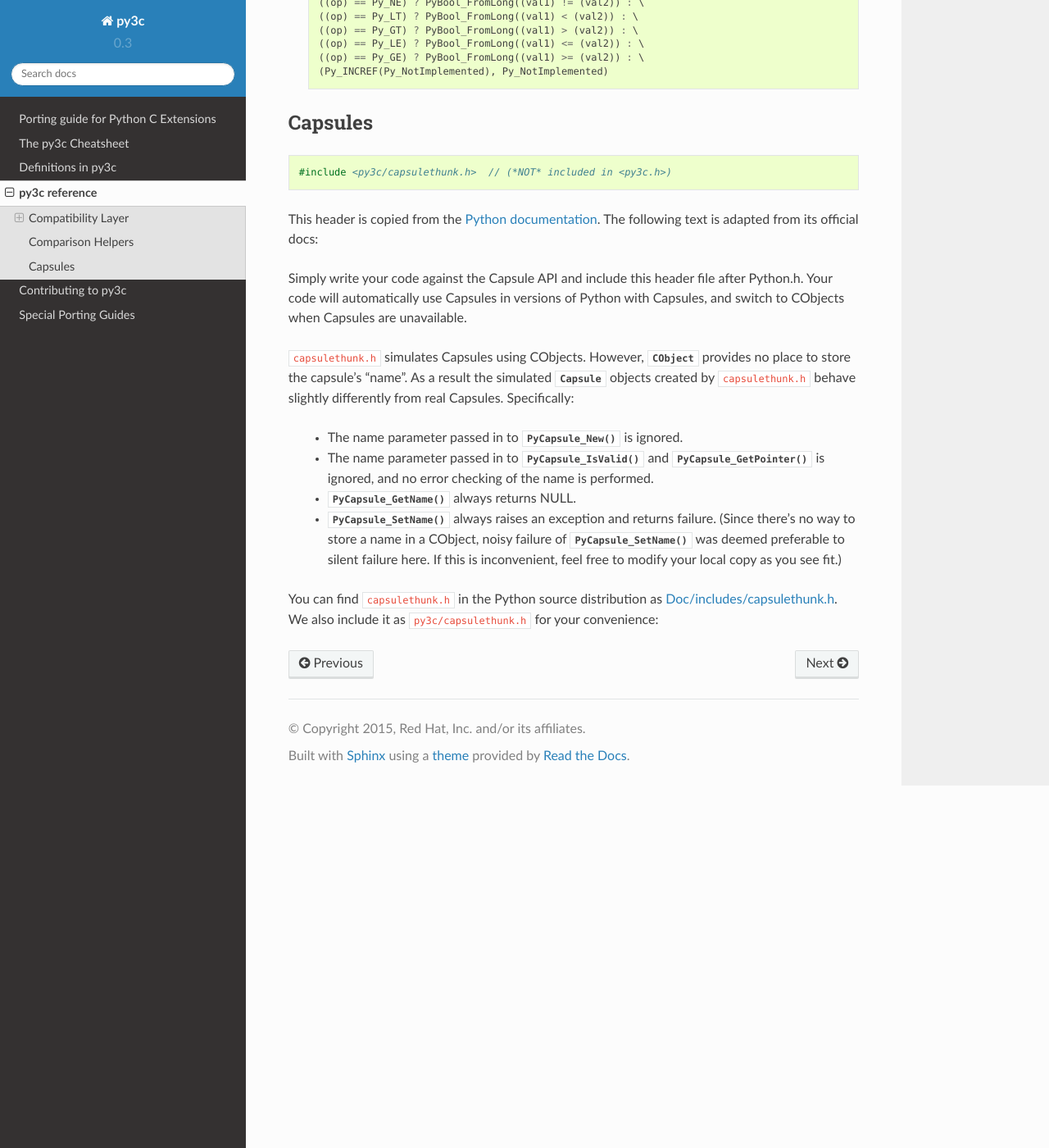
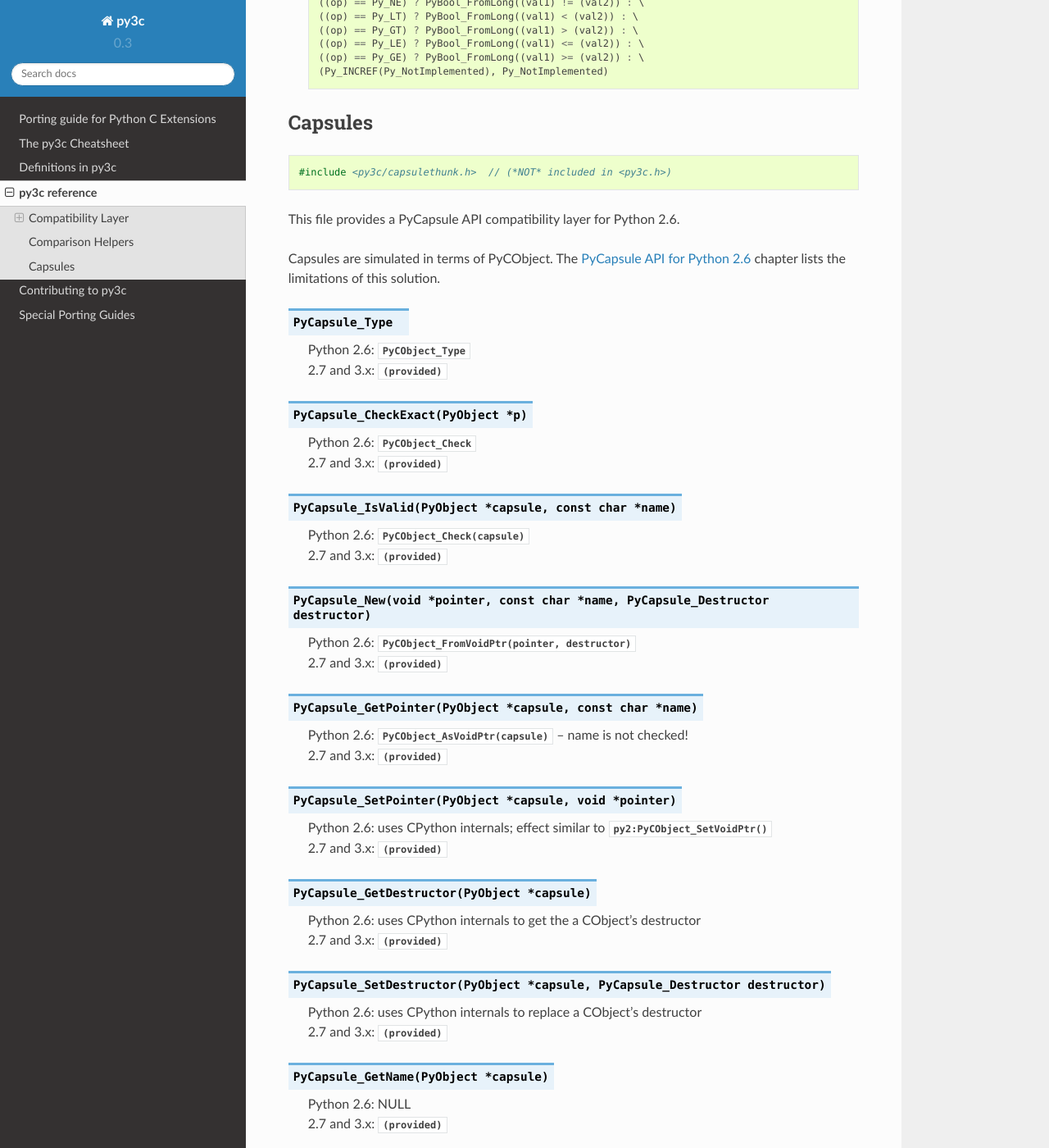
Before and after one commit to encukou/py3c, a Sphinx documentation site: the page built from doc/source/reference.rst, in a window 1280 px wide and 1400 px high, scrolled down 9446 px. Shown: the whole window at 82% size. Built offline with Sphinx 7.4.7 and the Read the Docs theme 2.0.0, drawn with Linux system fonts in a browser that asks for light colours; some of the changed text lies outside the part shown.

Commit message:
Adapt capsulethunk docs, and expand the other PyCapsule material

```diff
--- a/doc/source/cheatsheet.rst
+++ b/doc/source/cheatsheet.rst
@@ -89,4 +89,4 @@ CObject
 ~~~~~~~
 
 Use the `PyCapsule <https://docs.python.org/3/c-api/capsule.html#capsules>`_ API.
-If you need to support 2.6, you'll currently need ``#if PY_3`` blocks.
+If you need to support 2.6, see the chapter :doc:`capsulethunk`.
--- a/doc/source/reference.rst
+++ b/doc/source/reference.rst
@@ -499,34 +499,72 @@ Capsules
 
     #include <py3c/capsulethunk.h>  // (*NOT* included in <py3c.h>)
 
-This header is copied from the `Python documentation <https://docs.python.org/3/howto/cporting.html#cobject-replaced-with-capsule>`_.
-The following text is adapted from its official docs:
+This file provides a PyCapsule API compatibility layer for Python 2.6.
 
-Simply write your code against the Capsule API and include this header file
-after Python.h.
-Your code will automatically use Capsules in versions of Python with Capsules,
-and switch to CObjects when Capsules are unavailable.
+Capsules are simulated in terms of PyCObject. The :doc:`capsulethunk` chapter
+lists the limitations of this solution.
 
-``capsulethunk.h`` simulates Capsules using CObjects.  However,
-:c:type:`CObject <py3:PyCObject>` provides no place to store the capsule's "name".
-As a result the simulated :c:type:`Capsule <py3:Capsule>` objects created by
-``capsulethunk.h`` behave slightly differently from real Capsules.  Specifically:
+.. c:macro:: PyCapsule_Type
 
-  * The name parameter passed in to :c:func:`PyCapsule_New` is ignored.
+    | Python 2.6: :c:type:`PyCObject_Type <py2:PyCObject>`
+    | 2.7 and 3.x: :c:type:`(provided) <py3:PyCapsule>`
 
-  * The name parameter passed in to :c:func:`PyCapsule_IsValid` and
-    :c:func:`PyCapsule_GetPointer` is ignored, and no error checking
-    of the name is performed.
+.. c:macro:: PyCapsule_CheckExact(PyObject *p)
 
-  * :c:func:`PyCapsule_GetName` always returns NULL.
+    | Python 2.6: :c:func:`PyCObject_Check <py2:PyCObject_Check>`
+    | 2.7 and 3.x: :c:func:`(provided) <py3:PyCapsule_CheckExact>`
 
-  * :c:func:`PyCapsule_SetName` always raises an exception and
-    returns failure.  (Since there's no way to store a name
-    in a CObject, noisy failure of :c:func:`PyCapsule_SetName`
-    was deemed preferable to silent failure here.  If this is
-    inconvenient, feel free to modify your local
-    copy as you see fit.)
+.. c:macro:: PyCapsule_IsValid(PyObject *capsule, const char *name)
 
-You can find :file:`capsulethunk.h` in the Python source distribution
-as `Doc/includes/capsulethunk.h <https://hg.python.org/cpython/file/default/Doc/includes/capsulethunk.h>`_.
-We also include it as ``py3c/capsulethunk.h`` for your convenience:
+    | Python 2.6: :c:func:`PyCObject_Check(capsule) <py2:PyCObject_Check>`
+    | 2.7 and 3.x: :c:func:`(provided) <py3:PyCapsule_IsValid>`
+
+.. c:macro:: PyCapsule_New(void *pointer, const char *name, PyCapsule_Destructor destructor)
+
+    | Python 2.6: :c:func:`PyCObject_FromVoidPtr(pointer, destructor) <py2:PyCObject_FromVoidPtr>`
+    | 2.7 and 3.x: :c:func:`(provided) <py3:PyCapsule_New>`
+
+.. c:macro:: PyCapsule_GetPointer(PyObject *capsule, const char *name)
+
+    | Python 2.6: :c:func:`PyCObject_AsVoidPtr(capsule) <py2:PyCObject_AsVoidPtr>` – name is not checked!
+    | 2.7 and 3.x: :c:func:`(provided) <py3:PyCapsule_GetPointer>`
+
+.. c:macro:: PyCapsule_SetPointer(PyObject *capsule, void *pointer)
+
+    | Python 2.6: uses CPython internals; effect similar to :c:func:`py2:PyCObject_SetVoidPtr`
+    | 2.7 and 3.x: :c:func:`(provided) <py3:PyCapsule_SetPointer>`
+
+.. c:macro:: PyCapsule_GetDestructor(PyObject *capsule)
+
+    | Python 2.6: uses CPython internals to get the a CObject's destructor
+    | 2.7 and 3.x: :c:func:`(provided) <py3:PyCapsule_GetDestructor>`
+
+.. c:macro:: PyCapsule_SetDestructor(PyObject *capsule, PyCapsule_Destructor destructor)
+
+    | Python 2.6: uses CPython internals to replace a CObject's destructor
+    | 2.7 and 3.x: :c:func:`(provided) <py3:PyCapsule_SetDestructor>`
+
+.. c:macro:: PyCapsule_GetName(PyObject *capsule)
+
+    | Python 2.6: NULL
+    | 2.7 and 3.x: :c:func:`(provided) <py3:PyCapsule_GetName>`
+
+.. c:macro:: PyCapsule_SetName(PyObject *capsule)
+
+    | Python 2.6: Always raises :py:class:`NotImplementedError`
+    | 2.7 and 3.x: :c:func:`(provided) <py3:PyCapsule_SetName>`
+
+.. c:macro:: PyCapsule_GetContext(PyObject *capsule)
+
+    | Python 2.6: uses CPython internals to get the CObject "desc" field
+    | 2.7 and 3.x: :c:func:`(provided) <py3:PyCapsule_GetContext>`
+
+.. c:macro:: PyCapsule_SetContext(PyObject *capsule, PyCapsule_Destructor destructor)
+
+    | Python 2.6: uses CPython internals to replace CObject "desc" field
+    | 2.7 and 3.x: :c:func:`(provided) <py3:PyCapsule_SetContext>`
+
+.. c:macro:: PyCapsule_Import(const char *name, int no_block)
+
+    | Python 2.6: backported
+    | 2.7 and 3.x: :c:func:`(provided) <py3:PyCapsule_Import>`
```
Also changed, not shown: doc/source/capsulethunk.rst (+42 -26 lines), doc/source/defs.rst (+3 -4 lines), doc/source/guide-modernization.rst (+27 -2 lines).
